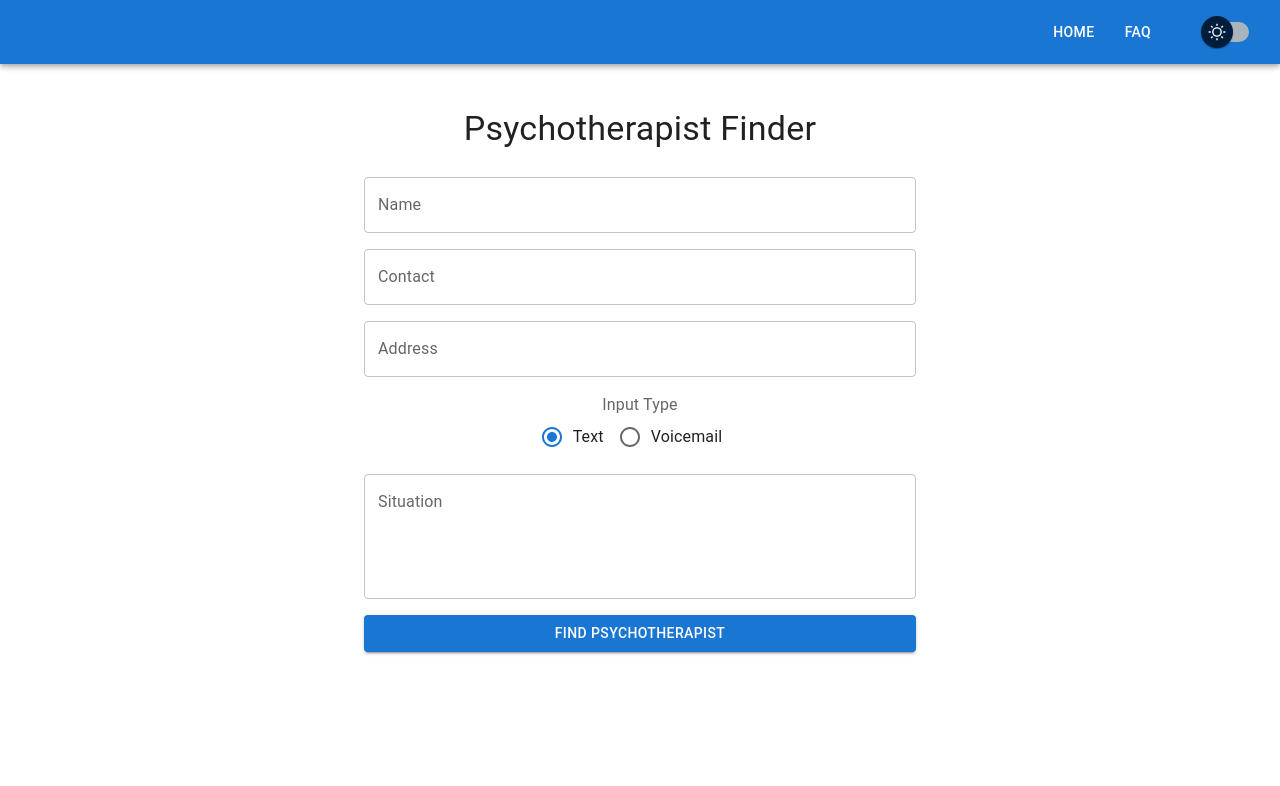
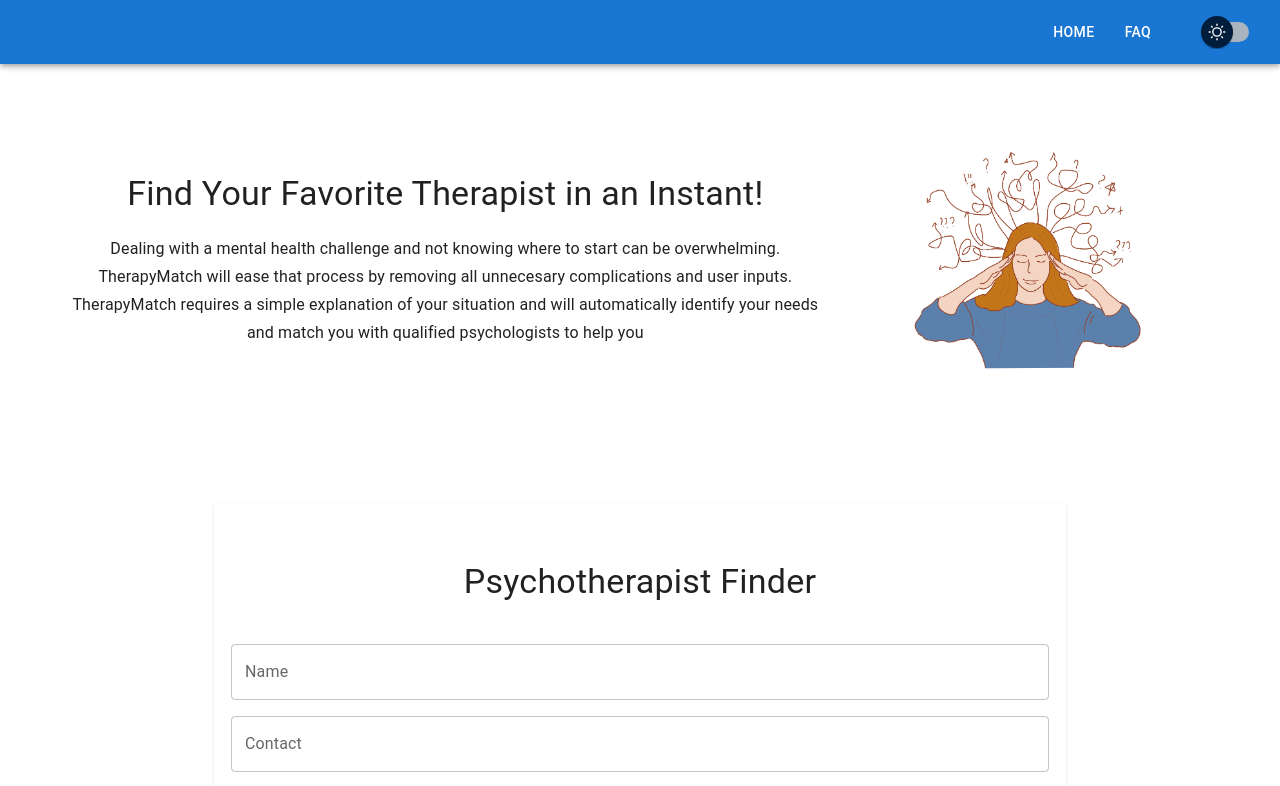
Before and after one commit to MEBestawy/TherapyMatch, a React (Create React App) app in the folder frontend/: page / in a window 1280 px wide. Shown: the top 786 px of the page. Built offline with nearby package versions, Linux system fonts and the light colour scheme.

Commit message:
Landing page

```diff
--- a/frontend/src/components/UserForm.js
+++ b/frontend/src/components/UserForm.js
@@ -77,7 +77,8 @@ const UserForm = () => {
   };
 
   return (
-    <Container maxWidth="sm">
+    <Container maxWidth="md">
+      <Paper elevation={1} sx={{padding: '2%'}}>
       <Typography variant="h4" align="center" sx={{padding: "5%"}}>
         Psychotherapist Finder
       </Typography>
@@ -159,7 +160,7 @@ const UserForm = () => {
           </Grid>
         </Grid>
       </form>
-      {submitted &&
+      {submitted && therapists.length > 0 &&
       <>
         <Typography variant='h6'>Therapists</Typography>
         <Paper elevation={3} sx={{margin: '5%'}}>
@@ -183,7 +184,7 @@ const UserForm = () => {
 
 
       </>}
-
+      </Paper>
     </Container>
   );
 };
--- a/frontend/src/pages/Home/index.js
+++ b/frontend/src/pages/Home/index.js
@@ -1,10 +1,23 @@
+import { Box, Container, Grid, Typography } from "@mui/material";
 import UserForm from "../../components/UserForm";
 
 function HomePage() {
     return (
-        <>
+        <Container sx={{marginTop:'4%'}}>
+            <Grid container spacing={2} sx={{display: "flex", justifyContent: "center", alignItems:'center', marginBottom: '10%'}}>
+                <Grid item xs='12' md='8'>
+                    <Box>
+                        <Typography variant="h4">Find Your Favorite Therapist in an Instant!</Typography>
+                        <Typography sx={{paddingTop:'20px'}} variant="subtitle1">Dealing with a mental health challenge and not knowing where to start can be overwhelming.
+                        TherapyMatch will ease that process by removing all unnecesary complications and user inputs. TherapyMatch requires a simple explanation of your situation and will automatically identify your needs and match you with qualified psychologists to help you</Typography>
+                    </Box>
+                </Grid>
+                <Grid item xs='12' md='4'>
+                    <img width={250} src="happy.png"/>
+                </Grid>
+            </Grid>
             <UserForm />
-        </>
+        </Container>
     );
 }
 
```
Also changed, not shown: frontend/public/happy.png (added).
